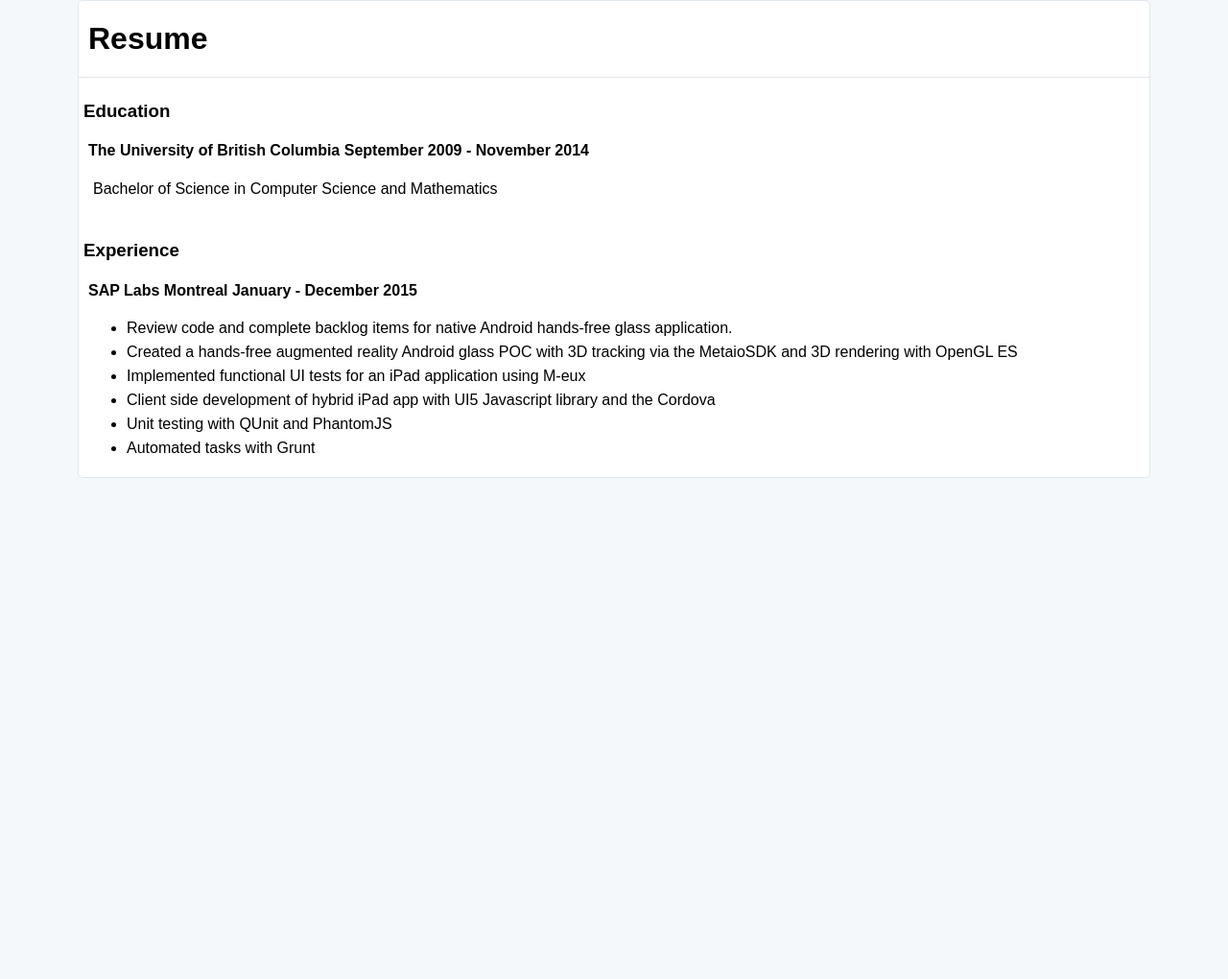
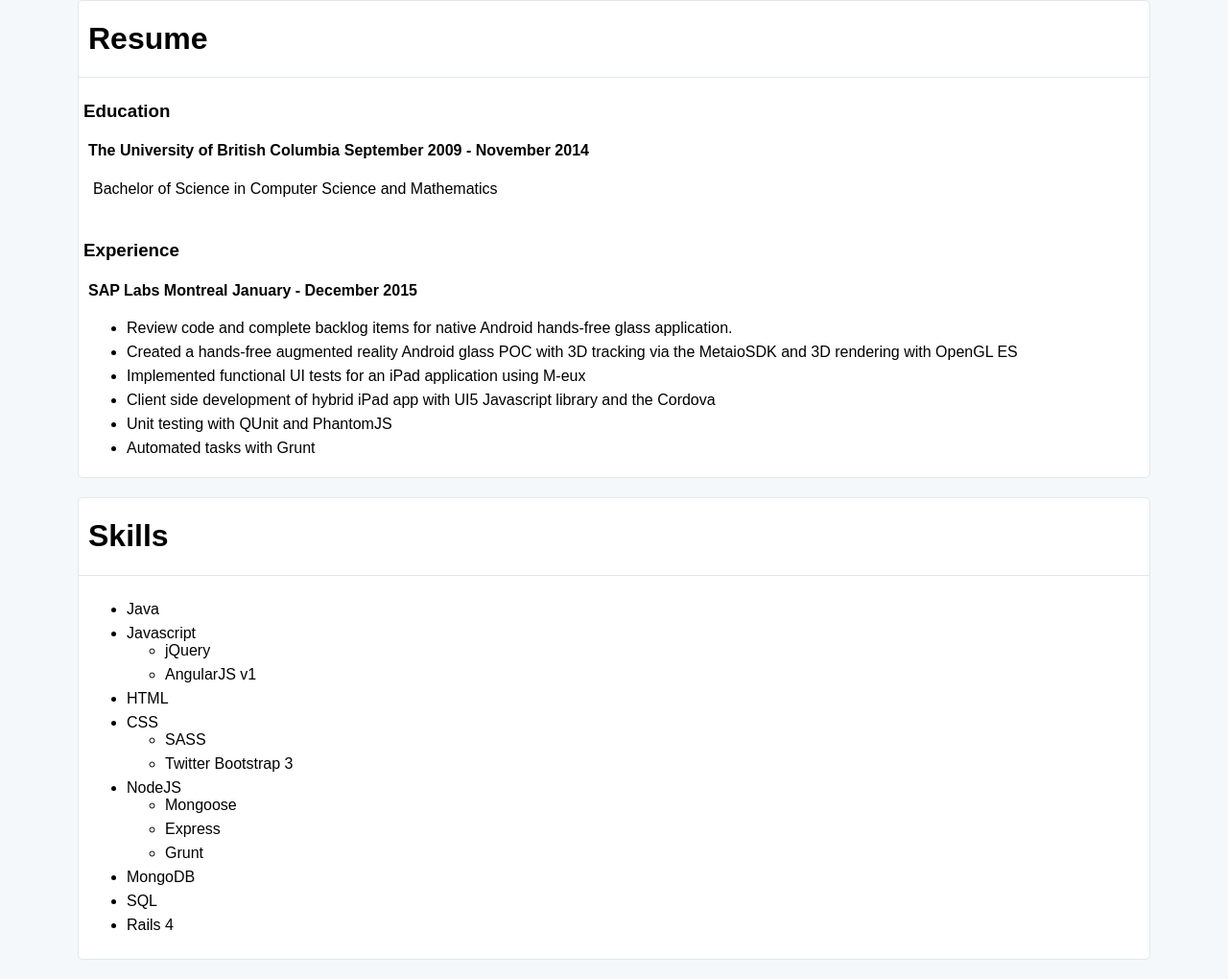
Before and after one commit to tkomiya24/github.io, a website: page index.html in a window 1280 px wide. Shown: the part 1745-2765 px from the top of the page at 96% size. Before the commit the page ends 2263 px from the top, so only its background shows below. Drawn offline with nearby package versions, Linux system fonts and the light colour scheme.

Commit message:
Adds a section about skills

```diff
--- a/index.html
+++ b/index.html
@@ -157,6 +157,68 @@
           </div>
         </div>
       </section>
+      <section id="skills">
+        <div class="section-header">
+          <h1>
+            Skills
+          </h1>
+        </div>
+        <div class="sub-section">
+          <ul>
+            <li>
+              Java
+            </li>
+            <li>
+              Javascript
+              <ul>
+                <li>
+                  jQuery
+                </li>
+                <li>
+                  AngularJS v1
+                </li>
+              </ul>
+            </li>
+            <li>
+              HTML
+            </li>
+            <li>
+              CSS
+              <ul>
+                <li>
+                  SASS
+                </li>
+                <li>
+                  Twitter Bootstrap 3
+                </li>
+              </ul>
+            </li>
+            <li>
+              NodeJS
+              <ul>
+                <li>
+                  Mongoose
+                </li>
+                <li>
+                  Express
+                </li>
+                <li>
+                  Grunt
+                </li>
+              </ul>
+            </li>
+            <li>
+              MongoDB
+            </li>
+            <li>
+              SQL
+            </li>
+            <li>
+              Rails 4
+            </li>
+          </ul>
+        </div>
+      </section>
     </div>
     <script src="https://code.jquery.com/jquery-2.2.0.min.js"></script>
     <script src="https://maxcdn.bootstrapcdn.com/bootstrap/3.3.6/js/bootstrap.min.js" integrity="sha384-0mSbJDEHialfmuBBQP6A4Qrprq5OVfW37PRR3j5ELqxss1yVqOtnepnHVP9aJ7xS" crossorigin="anonymous"></script>
```
